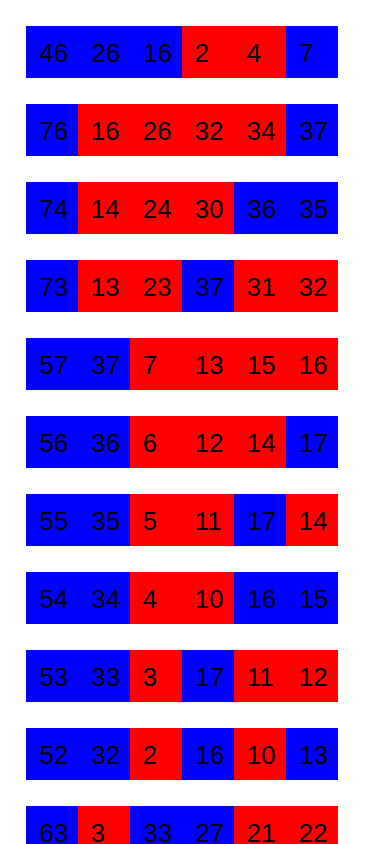
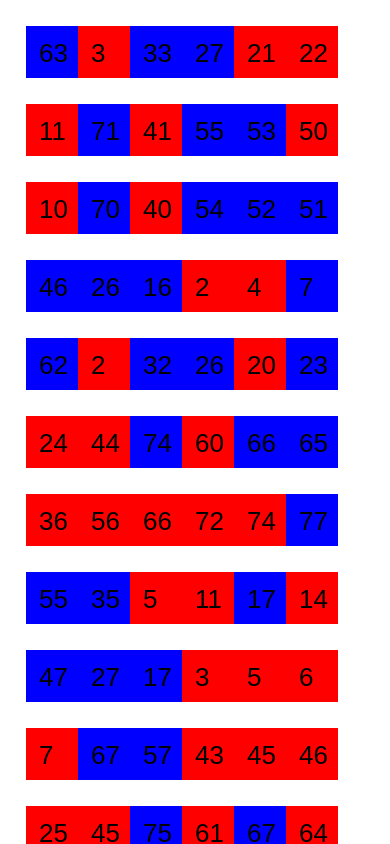
Before and after one commit to CarlJamison/liar-liar, a plain HTML site: page index.html in a window 390 px wide. Shown: the top 844 px of the page. Drawn offline with Linux system fonts and the light colour scheme.

Commit message:
clean up

```diff
--- a/index.html
+++ b/index.html
@@ -4,31 +4,38 @@
 <canvas id="myCanvas" width="1024" height="640"></canvas>
 <script>
 	const length = 20;
+    var showAll = false;
 	var canvas = document.getElementById("myCanvas");
 	canvas.width = window.innerWidth - 20;
 
     var ctx = canvas.getContext("2d");
+	var interval = Math.floor(canvas.width / 14);
+	var mid = Math.floor(window.innerHeight / 2 / interval - 1);
 
-	var interval = Math.floor(canvas.width / 14);
+    var numList = Array.from({length: 62}, (e, i) => i + 1)
+        .sort((a, b) => Math.sin(a * 1000) - Math.sin(b * 1000))
+        .slice(0, length);
+
+	canvas.addEventListener("mousedown", onClick);
+    onClick()
+
+    function onClick(event){
+        this.showAll = !this.showAll;
+
+        if(this.showAll){
             canvas.height = interval * (3 * length + 1);
-	var mid = Math.floor(canvas.height / 2);
-
-	var numList = Array.from({length: 64}, (e, i) => i);
-	numList = numList.sort((a, b) => ((a + 7) % 17) - ((b + 11) % 17));
-
-	for(var j = 0; j < length; j++){
-		//var boolArray = Array.from({length: 6}, () => Math.round(Math.random()));
-		var boolArray = [];//Array.from({length: 6}, (e, i) => (j % Math.pow(2, i)) ? 1 : 0);
-
-		var val = numList[j];
-		for(var k = 5; k >= 0; k--){
-			if(val >= Math.pow(2, k)){
-				boolArray.push(1)
-				val -= Math.pow(2, k);
+            numList.forEach((e, j) => renderSingle(j * 3 + 1, j));
         }else{
-				boolArray.push(0)
+            canvas.height = window.innerHeight - 20;
+            var rect = canvas.getBoundingClientRect();
+            var y = event.pageY - rect.top;
+            renderSingle(mid, Math.floor(y / interval / 3));
         }
     }
+
+    function renderSingle(level, j){
+        var boolArray = Array.from({length: 6}, (e, i) =>
+            (numList[j] % Math.pow(2, i + 1)) >= Math.pow(2, i) ? 1 : 0);
 
         for(var i = 0; i < 6; i++){
             var lie = boolArray.slice();
@@ -38,13 +45,12 @@
             answer = answer[0] == '0' ? answer[1] : answer;
 
             ctx.fillStyle = boolArray[i] ? "red" : "blue";
-			ctx.fillRect(interval + (2 * i * interval), (3 * j + 1) * interval, 2 * interval, 2 * interval);
+            ctx.fillRect(interval + (2 * i * interval), level * interval, 2 * interval, 2 * interval);
+            ctx.fillStyle = "black";
             ctx.font = interval + "px Arial";
-			ctx.fillStyle = "black";
-			ctx.fillText(answer, (interval * 1.5) + (2 * i * interval), (3 * j + 2.4) * interval);
+            ctx.fillText(answer, (interval * 1.5) + (2 * i * interval), (level + 1.4) * interval);
         }
     }
-
 </script>
 </body>
 </html>
```
Also changed, not shown: magic.html (deleted, +0 -50 lines). Lines whose indentation alone changed are shown as unchanged.
